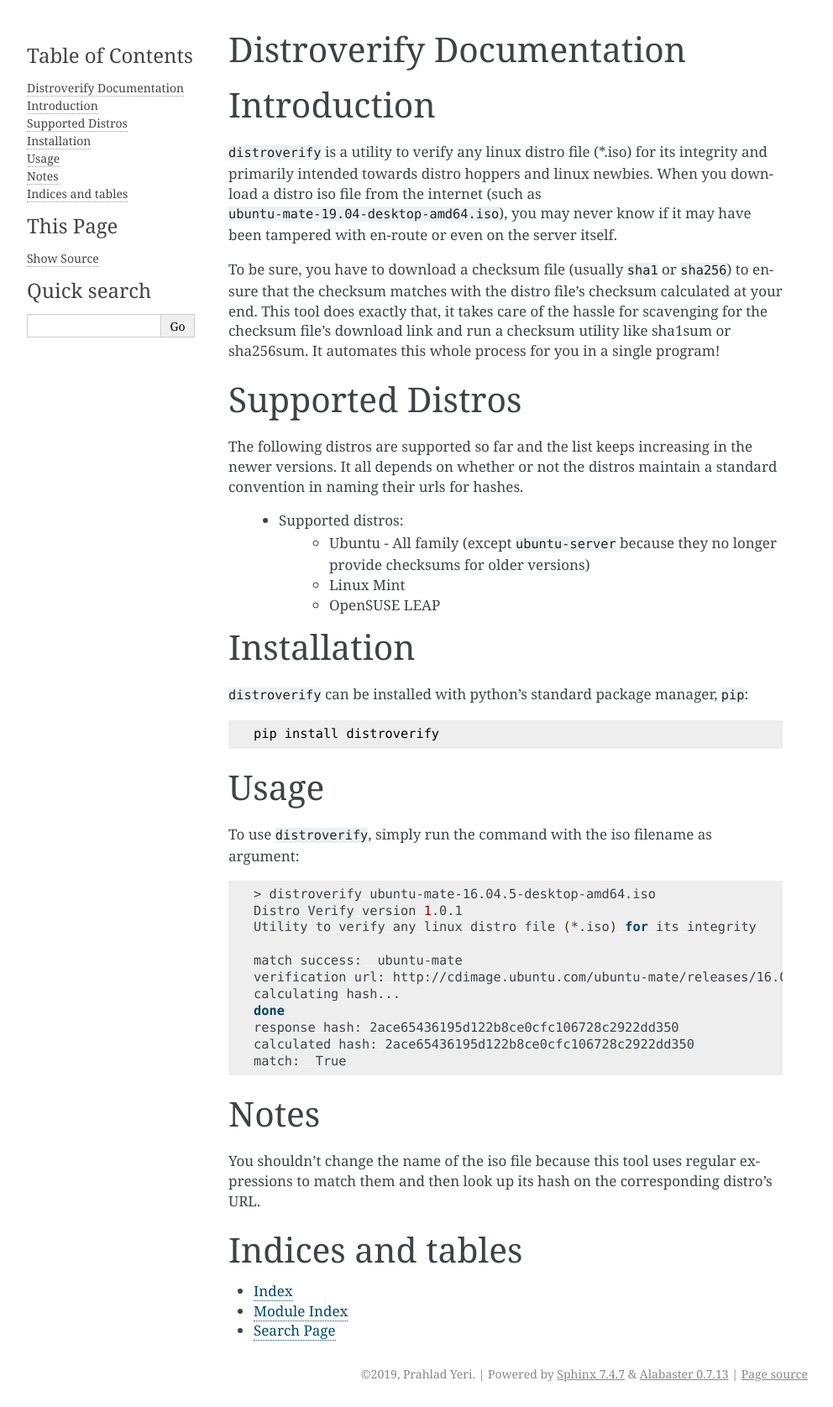
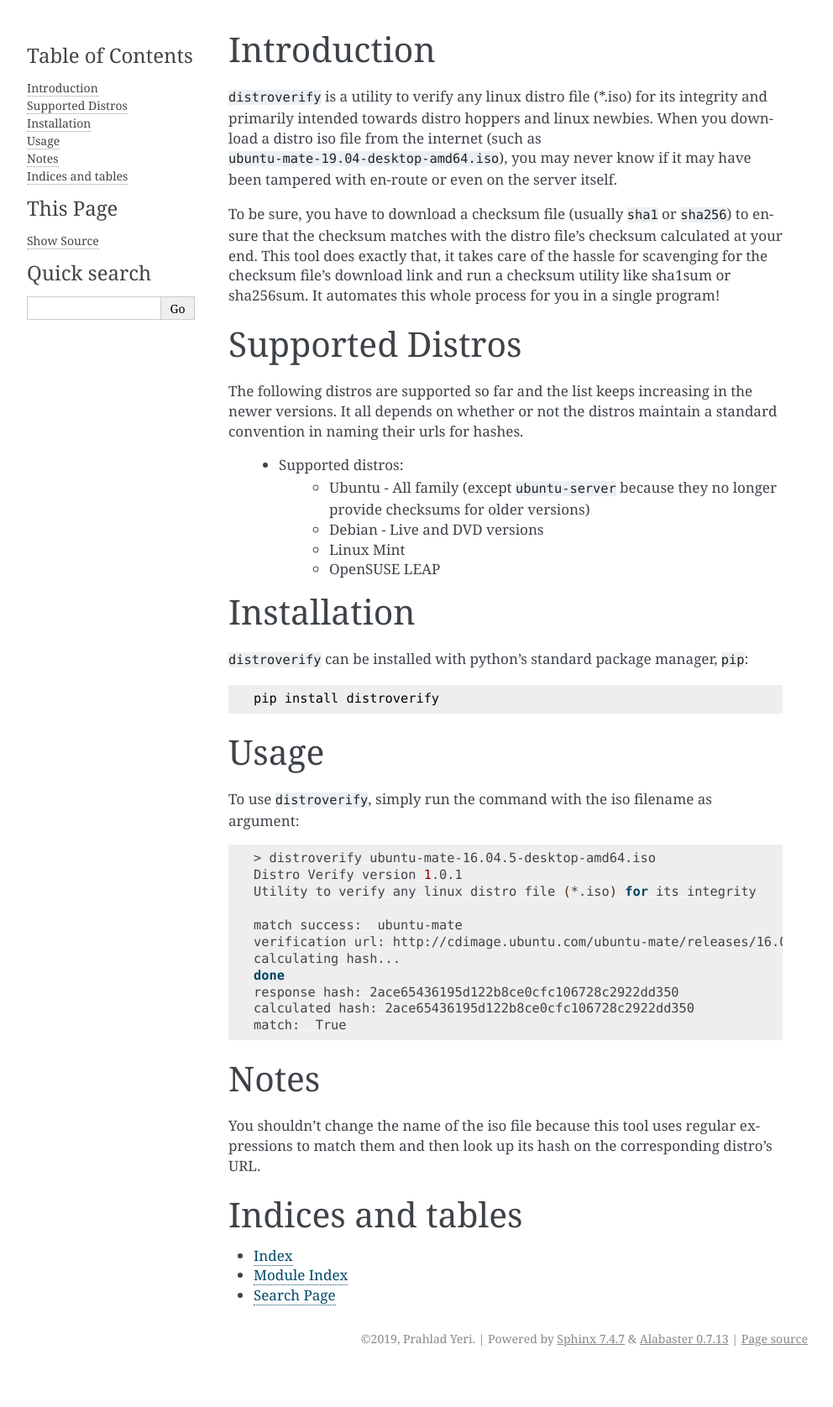
Before and after one commit to prahladyeri/distroverify, a Sphinx documentation site: the page built from docs/index.rst, in a window 1280 px wide. Shown: the whole page at 84% size, without its empty margins (148-1140 px from the left). Built offline with Sphinx 7.4.7, drawn with Linux system fonts in a browser that asks for light colours; after the commit the page ends 1634 px from its top, so only the background shows below that.

Commit message:
chore(docs): update

```diff
--- a/docs/conf.py
+++ b/docs/conf.py
@@ -44,7 +44,7 @@
 # The theme to use for HTML and HTML Help pages.  See the documentation for
 # a list of builtin themes.
 #
-#html_theme = 'alabaster'
+html_theme = 'alabaster'
 #html_theme = 'sphinxdoc'
 #html_theme = 'classic'
 #html_theme = 'nature'
--- a/docs/index.rst
+++ b/docs/index.rst
@@ -1,14 +1,9 @@
-.. distroverify
-
-Distroverify Documentation
-===========================
-
 .. toctree::
    :maxdepth: 2
    :caption: Contents:
 
 Introduction
-===========================
+============================
 
 ``distroverify`` is a utility to verify any linux distro file (\*.iso) for its integrity and primarily intended towards distro hoppers and linux newbies. When you download a distro iso file from the internet (such as 	``ubuntu-mate-19.04-desktop-amd64.iso``), you may never know if it may have been tampered with en-route or even on the server itself.
 
@@ -21,6 +16,7 @@ The following distros are supported so far and the list keeps increasing in the
 
 	* Supported distros:
 		* Ubuntu - All family (except ``ubuntu-server`` because they no longer provide checksums for older versions)
+		* Debian - Live and DVD versions
 		* Linux Mint
 		* OpenSUSE LEAP
 
```
